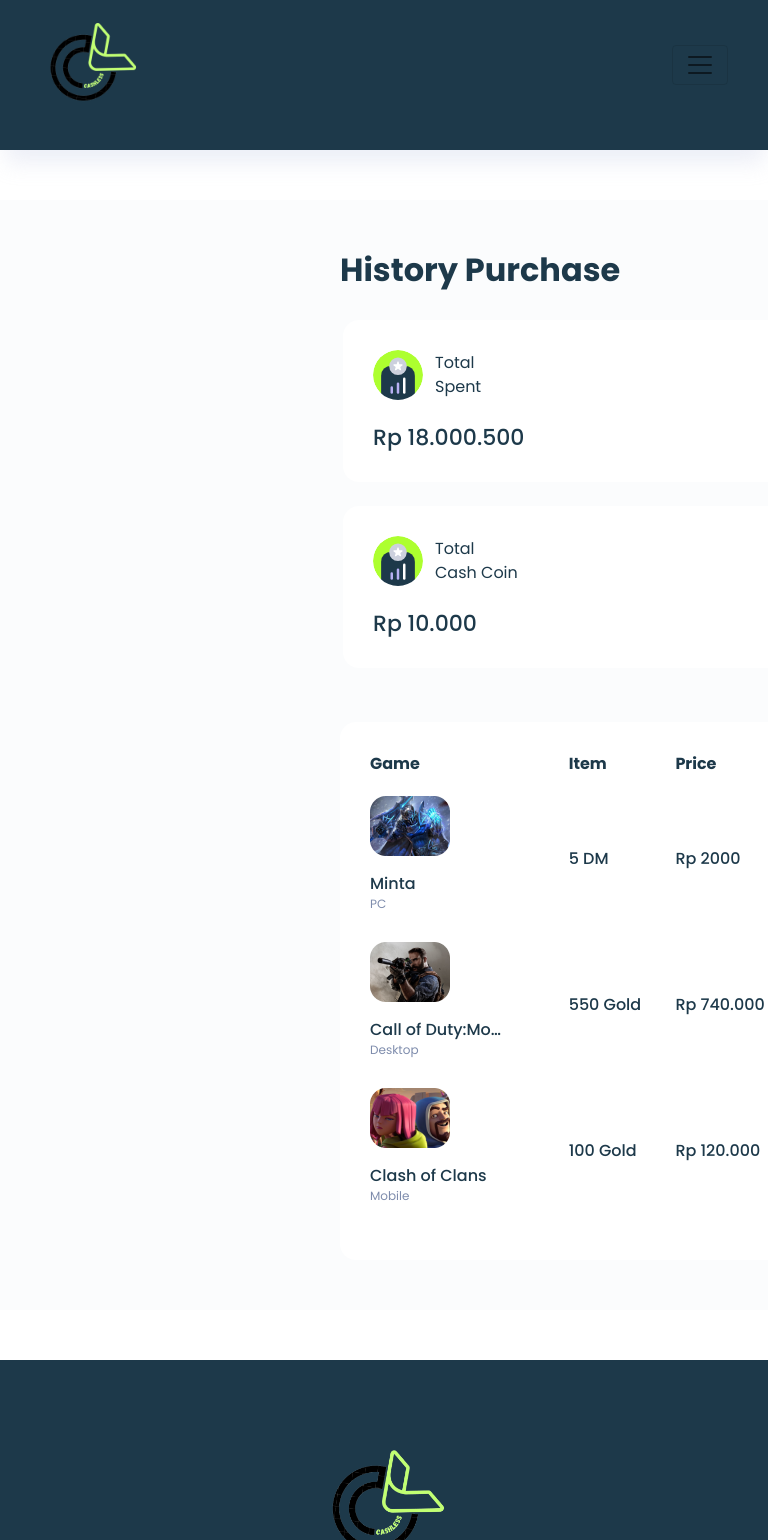
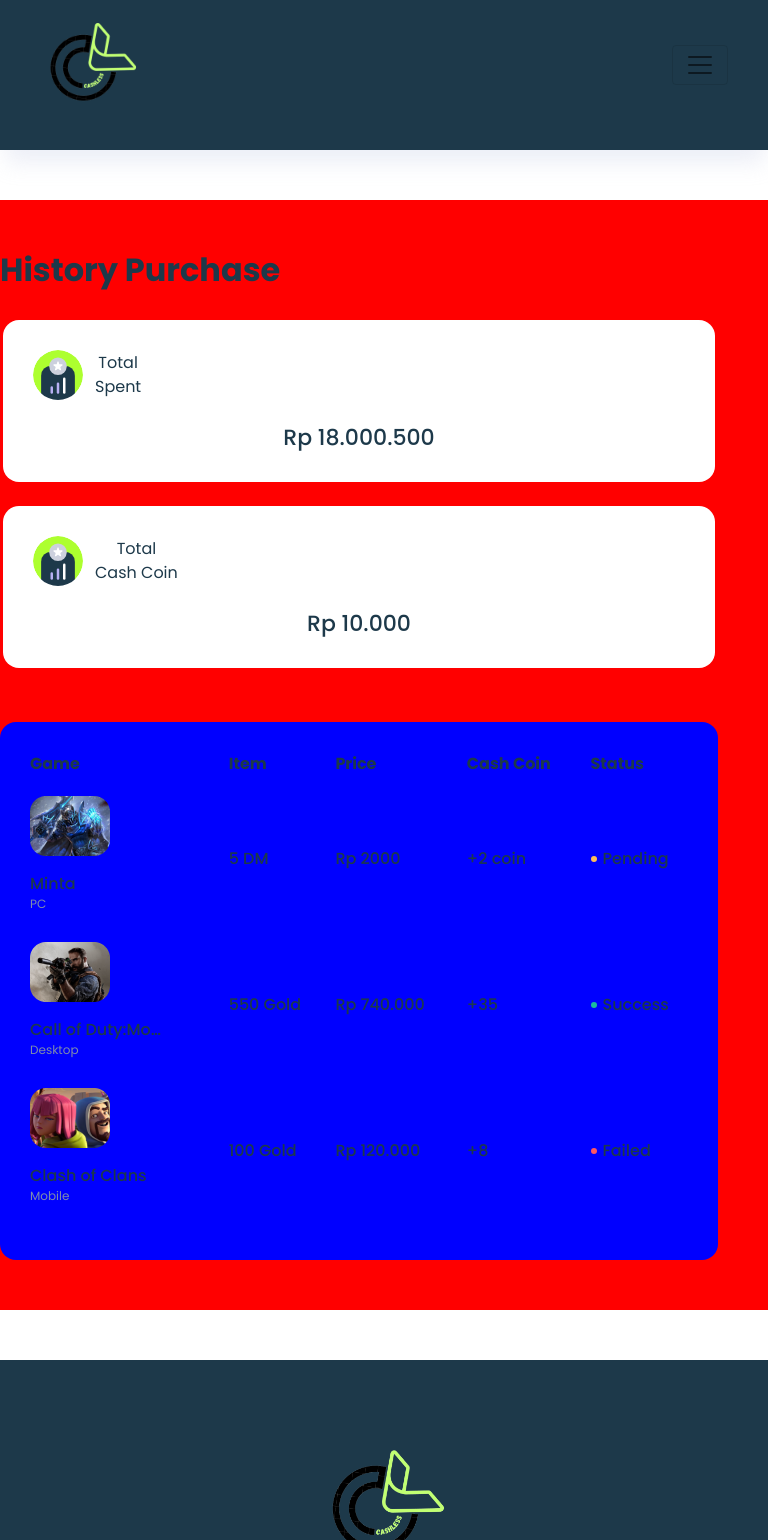
Before and after one commit to Aqilaaaaaaa/WebApp-topup-gameonline, a Next.js app: page /historyPurchase in a window 768 px wide. Shown: the top 1540 px of the page. Built offline with nearby package versions, Linux system fonts and the light colour scheme.

Commit message:
Sign-in Page : edit display

```diff
--- a/components/Navbar/Auth.js
+++ b/components/Navbar/Auth.js
@@ -18,7 +18,7 @@ export default function Auth(props){
                     <ul className="dropdown-menu border-0" aria-labelledby="dropdownMenuLink">
                         <li><Link href="/historyPurchase" className="dropdown-item text-lg color-palette-2">Cash Coin : Rp 15.000</Link></li>
                         <li><Link href="/historyPurchase" className="dropdown-item text-lg color-palette-2">History Purchase</Link></li>
-                        <li><Link href="/sign-in" className="dropdown-item text-lg color-palette-2">Log Out</Link></li>
+                        <li><Link href="/#" className="dropdown-item text-lg color-palette-2">Log Out</Link></li>
                     </ul>
                 </div>
             </li>
@@ -31,11 +31,6 @@ export default function Auth(props){
                     href="/sign-in" role="button"> Sign In
                 </Link>
             </li>
-            <li className="nav-item my-auto">
-                <Link className="btn btn-sign-up d-flex justify-content-center ms-lg-2 rounded-pill"
-                    href="/sign-up" role="button"> Sign Up
-                </Link>
-            </li>
         </>
 
 
--- a/styles/details.css
+++ b/styles/details.css
@@ -7,9 +7,9 @@
         justify-content: center;
         align-items: center;
     }
-
-
-
+    .detail{
+        margin-top: 200px;
+    }
 }
 @media (max-width:414px) {
     .form{
@@ -17,6 +17,9 @@
         flex-direction: column;
         justify-content: center;
         align-items: center;
+    }
+    .detail{
+        margin-top: 200px;
     }
 
 }
@@ -27,7 +30,7 @@
 
 }
 
-.detail .container-fluid{
+.detail .detail{
     margin-top: 100px;
 }
 
--- a/styles/history.css
+++ b/styles/history.css
@@ -5,11 +5,12 @@
 }
 
 .overview main.main-wrapper{
-    margin-left: 340px;
+
     height: 100%;
     margin-right: auto;
     position: relative;
     padding: 50px 50px 50px 0px;
+    background-color: red;
 }
 
 .overview main .main-content{
@@ -21,6 +22,10 @@
     padding: 1.25rem 1.875rem;
     border-radius: 1rem;
     max-width: 900px;
+    background-color: blue;
+    display: flex;
+    justify-content: center;
+    margin: 0 auto;
 }
 
 .overview .latest-transaction .game-title-header{
@@ -66,6 +71,13 @@
     background-color: #FFFFFF;
     padding: 1.875rem;
     border-radius: 1rem;
+    text-align: center;
+
+}
+.overview .top-up-categories{
+    text-align: center;
+
+    justify-content: center;
 }
 
 @media (max-width:992px){
@@ -73,3 +85,9 @@
         width: 100%;
     }
 }
+
+@media (max-width:768px){
+    .overview main.main-wrapper{
+        width: 100%;
+    }
+}
--- a/styles/homepage.css
+++ b/styles/homepage.css
@@ -208,10 +208,12 @@ footer ul li a:hover{
  }
 
 /* Medium devices (tablets, 768px and up) */
-@media (min-width: 768px) {
-    /* Header */
-
-    /*  */
+@media (min-width: 414px) {
+    footer{
+        padding-top: 5rem;
+        padding-bottom: 5rem;
+        background-color: #1d394a;
+    }
  }
 
 /* Large devices (desktops, 992px and up) */
--- a/styles/sign-in.css
+++ b/styles/sign-in.css
@@ -1,4 +1,8 @@
 /* Sign-in */
+.sign-in {
+    width: 100%;
+}
+
 .sign-in .img-fluid{
     max-width: 100%;
     height: auto;
@@ -6,6 +10,7 @@
 
 .sign-in .poster{
     background-color: #E7EAF5;
+    padding-bottom: 12.2rem;
 
 }
 
@@ -47,6 +52,17 @@
     .sign-in input[type="email"]{
         max-width: 437px;
     }
+}
+
+@media (max-width: 768px) and (min-width: 414px){
+    .sign-in .container{
+        max-width: 437px;
+        position: absolute;
+        top: 50%;
+        left: 50%;
+        transform: translate(-50%, -50%);
+
     }
+}
 
 /*  */
```
Also changed, not shown: components/SignInForm/index.js (+8 -1 lines), pages/sign-in.js (+2 -9 lines). Lines whose indentation alone changed are shown as unchanged.
